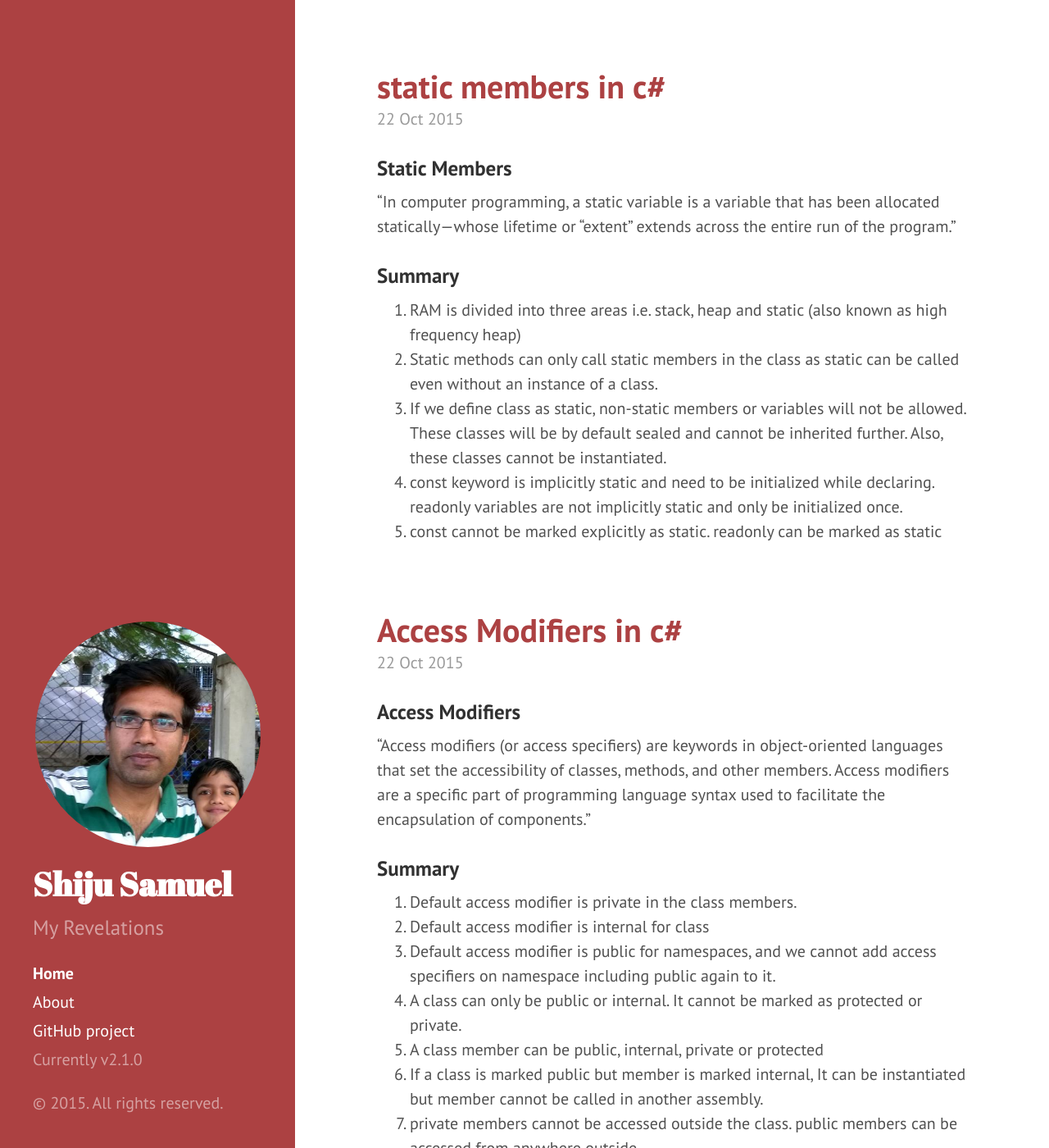
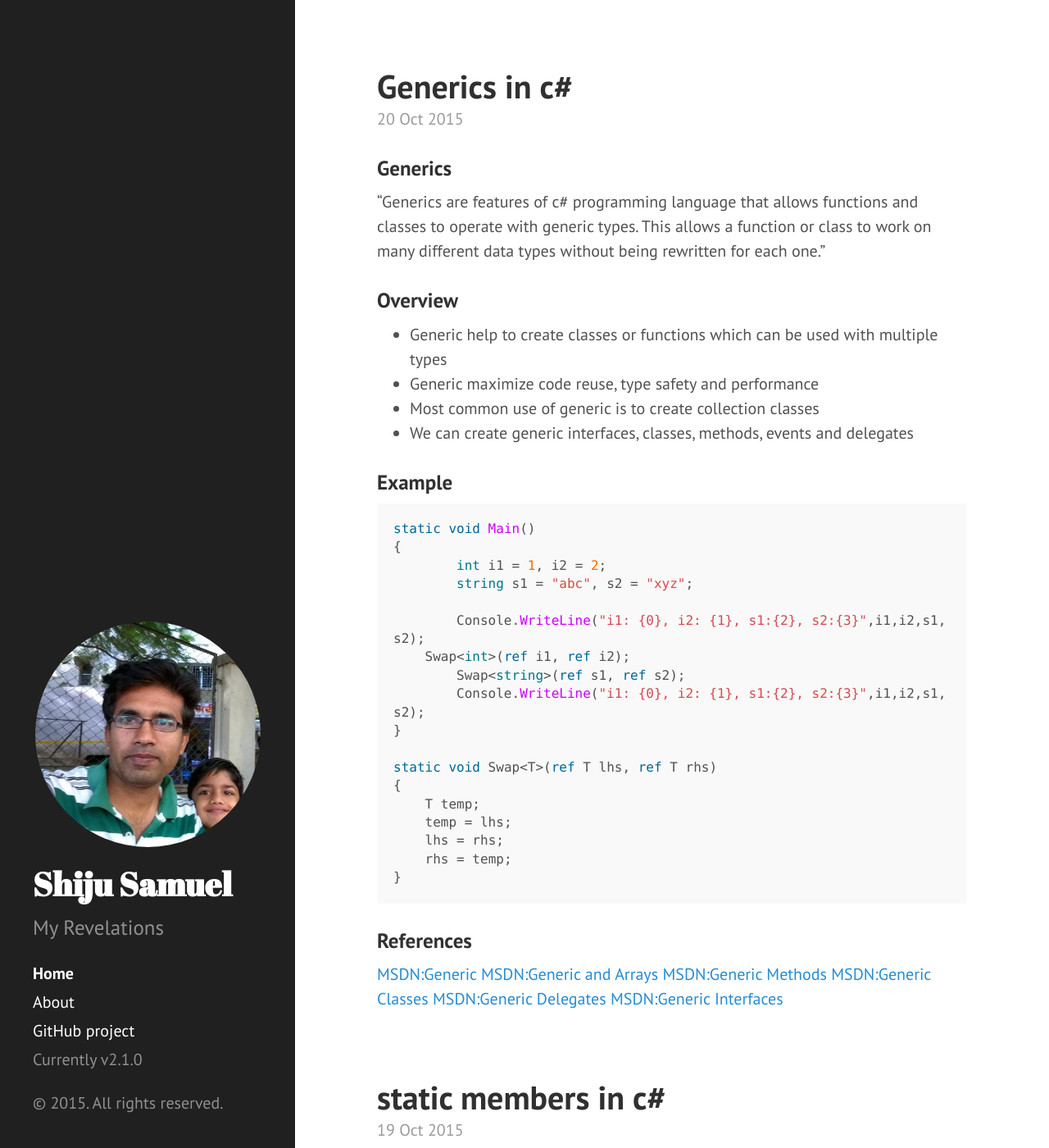
Before and after one commit to ShijuSamuel/shijusamuel.github.io, a Jekyll site: the page built from index.html, in a window 1280 px wide and 1400 px high. Shown: the whole window at 82% size. Built offline with Jekyll 4.4.1, drawn with Linux system fonts in a browser that asks for light colours; Markdown is read by kramdown in place of the engine named in the settings; the list of posts is cut into pages by our own code; some of the changed text lies outside the part shown.

Commit message:
Added a post and changed theme

````diff
--- a/_layouts/default.html
+++ b/_layouts/default.html
@@ -3,7 +3,7 @@
 
   {% include head.html %}
 
-  <body class="theme-base-08">
+  <body class="theme-base-04">
 
     {% include sidebar.html %}
 
--- /dev/null
+++ b/_posts/2015-10-18-AccessModifier.md
@@ -0,0 +1,33 @@
+---
+layout: post
+title: Access Modifiers in c#
+---
+
+### Access Modifiers
+
+“Access modifiers (or access specifiers) are keywords in object-oriented languages that set the
+accessibility of classes, methods, and other members. Access modifiers are a specific part of programming
+language syntax used to facilitate the encapsulation of components.”
+
+### Overview
+
+-  Default access modifier is private for class members
+-  Default access modifier is internal for class
+-  Default access modifier is public for namespaces, and an explicit access modifier on namespace
+    cannot be specified including public again to it
+-  A class can only be public or internal and it cannot be marked as protected or private
+-  A class member can be public, internal, private or protected
+-  If a class is marked public but member is marked internal, it can be instantiated but member
+  cannot be called/accessed in another assembly
+-  private members cannot be accessed outside the class
+-  public members can be accessed from anywhere outside
+-  protected members in the base class can be accessed in inherited derived class
+- Static methods can only access static members in the class as static can be called even without an instance
+- If a class is marked as internal it cannot be accessed outside the current assembly
+- Though you cannot have multiple access modifier on member, "protected internal" is allowed
+- class marked sealed cannot be inherited
+
+### References
+[CodeProject:All About C# Access Modifiers ](http://www.codeproject.com/Articles/792326/Diving-into-OOP-Day-All-About-Csharp-Access-Modifi)
+[MSDN:Accessibility Levels](https://msdn.microsoft.com/en-us/library/ba0a1yw2.aspx)
+[MSDN:Modifiers](https://msdn.microsoft.com/en-us/library/6tcf2h8w.aspx)
--- /dev/null
+++ b/_posts/2015-10-19-Static.md
@@ -0,0 +1,24 @@
+---
+layout: post
+title: static members in c#
+---
+
+### Static Members
+
+“In computer programming, a static variable is a variable that has been allocated statically—whose
+lifetime or "extent" extends across the entire run of the program.”
+
+### Overview
+
+- is divided into three areas i.e. stack, heap and static (also known as high frequency heap)
+- methods can only call static members in the class as the static can be accessed even
+    without intantitiation
+- we define class as static, non-static members or variables will not be allowed - These classes
+    will be by default sealed and cannot be inherited further. Also, these classes cannot be instantiated
+- keyword is implicitly static and need to be initialized while declaring
+-  readonly variables are not implicitly static and only be initialized once
+- cannot be marked explicitly as static
+-  readonly can be marked as static
+
+### References
+[Static Keyword Demystified](http://www.codeproject.com/Articles/15269/Static-Keyword-Demystified)
--- /dev/null
+++ b/_posts/2015-10-20-Generics.md
@@ -0,0 +1,45 @@
+---
+layout: post
+title: Generics in c#
+---
+
+### Generics
+
+"Generics are features of c# programming language that allows functions and classes to operate with
+generic types. This allows a function or class to work on many different data types without being
+rewritten for each one."
+
+### Overview
+- Generic help to create classes or functions which can be used with multiple types
+- Generic maximize code reuse, type safety and performance
+- Most common use of generic is to create collection classes
+- We can create generic interfaces, classes, methods, events and delegates
+
+### Example
+```c#
+static void Main()
+{
+	int i1 = 1, i2 = 2;
+	string s1 = "abc", s2 = "xyz";
+
+	Console.WriteLine("i1: {0}, i2: {1}, s1:{2}, s2:{3}",i1,i2,s1,s2);
+    Swap<int>(ref i1, ref i2);
+	Swap<string>(ref s1, ref s2);
+	Console.WriteLine("i1: {0}, i2: {1}, s1:{2}, s2:{3}",i1,i2,s1,s2);
+}
+
+static void Swap<T>(ref T lhs, ref T rhs)
+{
+    T temp;
+    temp = lhs;
+    lhs = rhs;
+    rhs = temp;
+}
+```
+### References
+[MSDN:Generic](https://msdn.microsoft.com/en-us/library/512aeb7t.aspx)
+[MSDN:Generic and Arrays](https://msdn.microsoft.com/en-us/library/ms228502.aspx)
+[MSDN:Generic Methods](https://msdn.microsoft.com/en-us/library/twcad0zb.aspx)
+[MSDN:Generic Classes](https://msdn.microsoft.com/en-us/library/sz6zd40f.aspx)
+[MSDN:Generic Delegates](https://msdn.microsoft.com/en-us/library/sx2bwtw7.aspx)
+[MSDN:Generic Interfaces](https://msdn.microsoft.com/en-us/library/kwtft8ak.aspx)
--- a/_posts/2015-10-22-AccessModifier.md
+++ /dev/null
@@ -1,25 +0,0 @@
----
-layout: post
-title: Access Modifiers in c#
----
-
-### Access Modifiers
-
-“Access modifiers (or access specifiers) are keywords in object-oriented languages that set the
-accessibility of classes, methods, and other members. Access modifiers are a specific part of programming
-language syntax used to facilitate the encapsulation of components.”
-
-### Summary
-
-1.	Default access modifier is private in the class members.
-2.	Default access modifier is internal for class
-3.	Default access modifier is public for namespaces, and we cannot add access specifiers on namespace including public again to it.
-4.	A class can only be public or internal. It cannot be marked as protected or private.
-5.	A class member can be public, internal, private or protected
-6.	If a class is marked public but member is marked internal, It can be instantiated but member cannot be called in another assembly.
-7.	private members cannot be accessed outside the class. public members can be accessed from anywhere outside.
-8.	protected members in the base class can be accessed in inherited derived class.
-9.	Static methods can only call static members in the class as static can be called even without an instance of a class.
-10.	If a class is marked as internal it cannot be accessed outside the current assembly
-11.	Though you cannot have multiple access modifier on member protected internal is allowed.
-12.	A class marked sealed cannot be inherited
--- a/_posts/2015-10-22-Static.md
+++ /dev/null
@@ -1,17 +0,0 @@
----
-layout: post
-title: static members in c#
----
-
-### Static Members
-
-“In computer programming, a static variable is a variable that has been allocated statically—whose
-lifetime or "extent" extends across the entire run of the program.”
-
-### Summary
-
-1.	RAM is divided into three areas i.e. stack, heap and static (also known as high frequency heap)
-2.	Static methods can only call static members in the class as static can be called even without an instance of a class.
-3.	If we define class as static, non-static members or variables will not be allowed. These classes will be by default sealed and cannot be inherited further. Also, these classes cannot be instantiated.
-4.	const keyword is implicitly static and need to be initialized while declaring. readonly variables are not implicitly static and only be initialized once.
-5.	const cannot be marked explicitly as static. readonly can be marked as static
````
